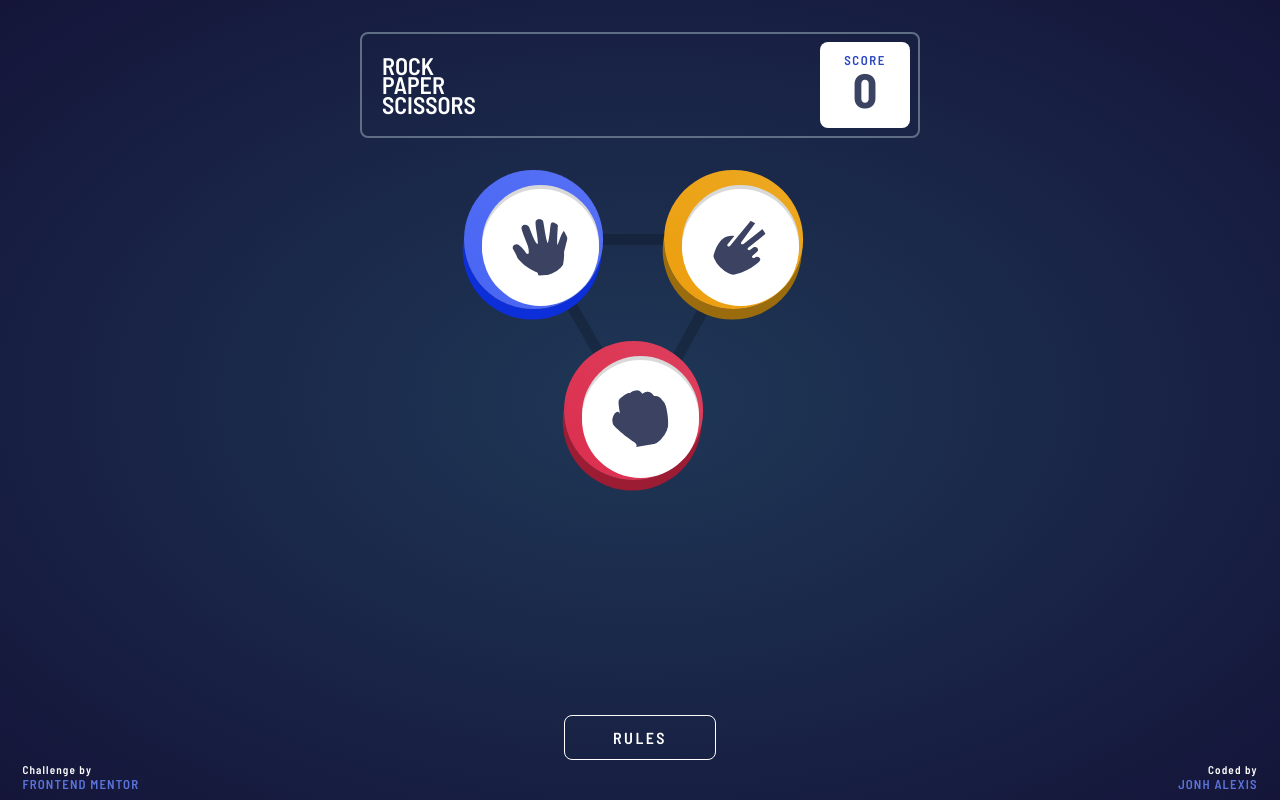
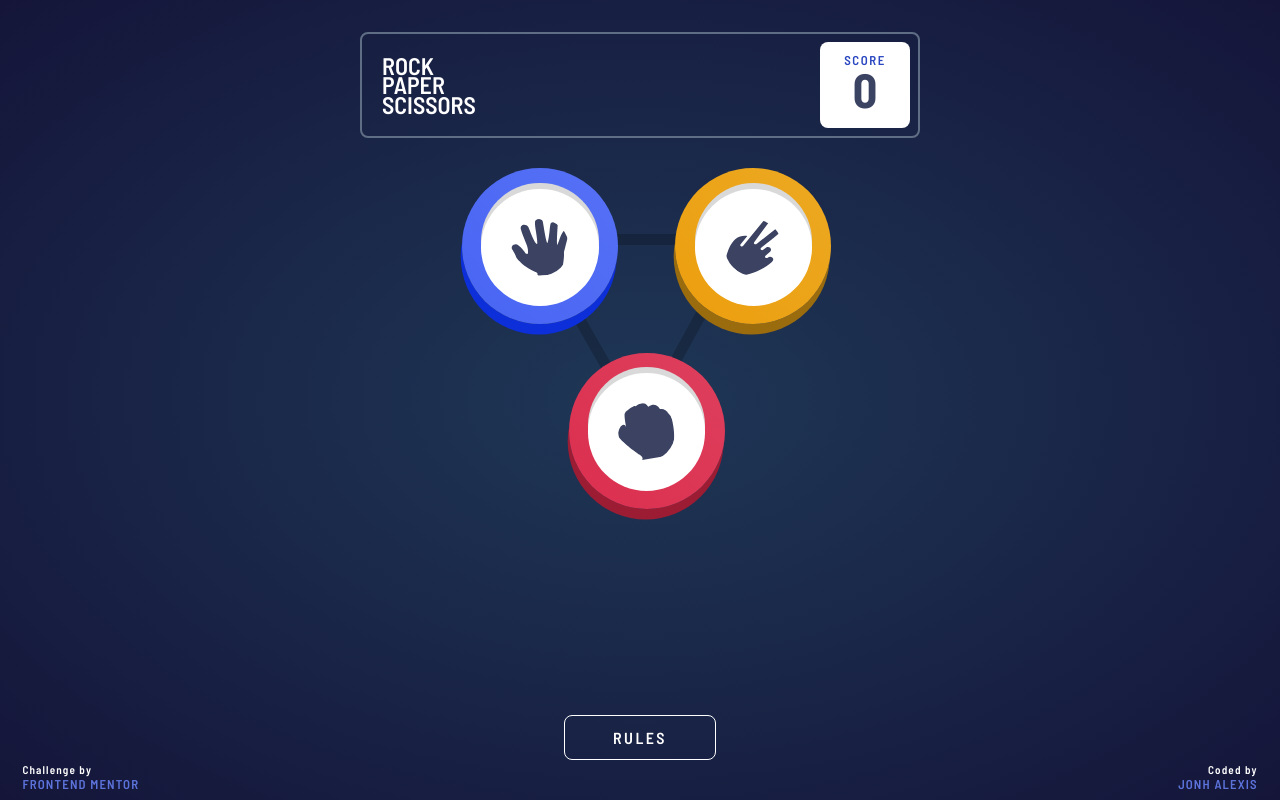
Before and after one commit to LaplaceXD/rock-paper-scissors, a plain HTML site: page dist/index.html in a window 1280 px wide. Drawn offline with Linux system fonts and the light colour scheme.

Commit message:
Changed the responsiveness of the buttons for the tablet and desktop sizes

```diff
--- a/scss/_responsive.scss
+++ b/scss/_responsive.scss
@@ -23,18 +23,24 @@
         }
 
         &__btn {
-            @include box-size(9em);
-            box-shadow: 0px -6px darken(white, 15%);
+
+            img {
+                @include box-size(110%);
+                box-shadow: 0px -6px darken(white, 15%);
+            }
 
             &--paper::before {
+                @include box-size(9em);
                 box-shadow: -1px 8px shade-button($paper-colors, 20%);
             }
 
             &--scissors::before {
+                @include box-size(9em);
                 box-shadow: -1px 8px shade-button($scissors-colors, 20%);
             }
 
             &--rock::before {
+                @include box-size(9em);
                 box-shadow: -1px 8px shade-button($rock-colors, 20%);
             }
         }
@@ -132,7 +138,7 @@
 
     .gameview {
         margin-top: 1em;
-        width: 24em;
+        width: 26em;
 
         &__connector {
             width: 20em;
@@ -140,17 +146,25 @@
 
         &__btn {
             @include box-size(11em);
-            box-shadow: 0px -8px darken(white, 15%);
+
+            img {
+                @include box-size(95%);
+                padding: 3em;
+                box-shadow: 0px -8px darken(white, 15%);
+            }
 
             &--paper::before {
+                @include box-size (11em);
                 box-shadow: -1px 10px shade-button($paper-colors, 20%);
             }
 
             &--scissors::before {
+                @include box-size (11em);
                 box-shadow: -1px 10px shade-button($scissors-colors, 20%);
             }
 
             &--rock::before {
+                @include box-size (11em);
                 box-shadow: -1px 10px shade-button($rock-colors, 20%);
             }
         }
```
Also changed, not shown: dist/css/main.css.
